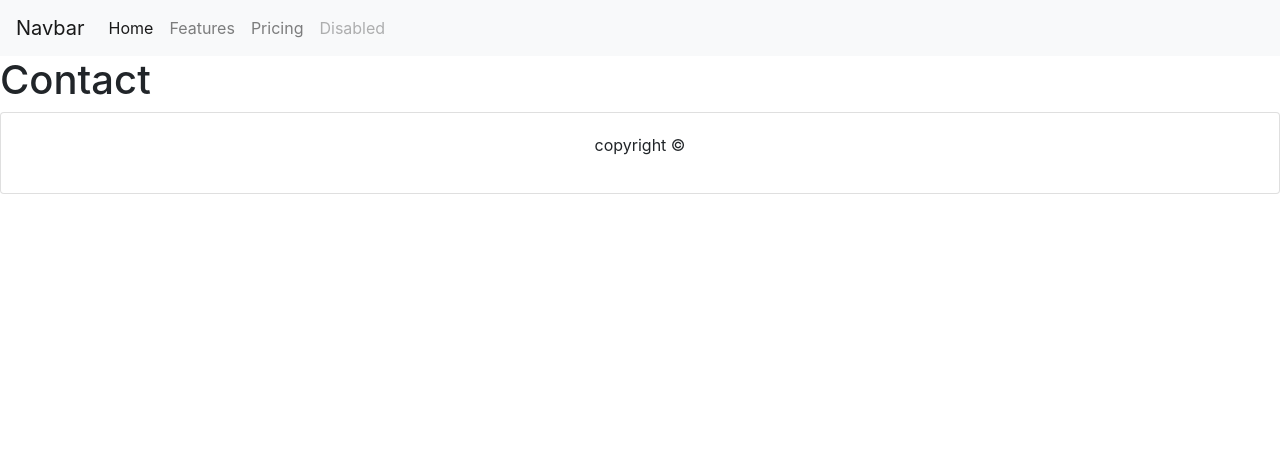
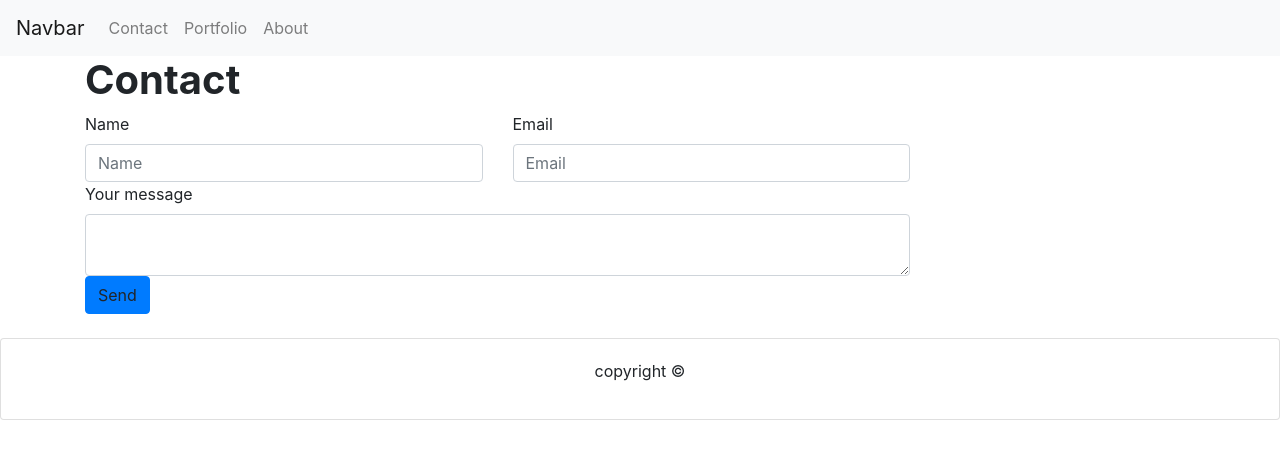
Before and after one commit to solemansay/My_portfolio, a plain HTML site: page contact.html in a window 1280 px wide. Drawn offline with nearby package versions, Linux system fonts and the light colour scheme.

```diff
--- a/contact.html
+++ b/contact.html
@@ -21,22 +21,76 @@
         </button>
         <div class="collapse navbar-collapse" id="navbarNavAltMarkup">
             <div class="navbar-nav">
-                <a class="nav-item nav-link active" href="#">Home <span class="sr-only">(current)</span></a>
-                <a class="nav-item nav-link" href="#">Features</a>
-                <a class="nav-item nav-link" href="#">Pricing</a>
-                <a class="nav-item nav-link disabled" href="#" tabindex="-1" aria-disabled="true">Disabled</a>
+                <a class="nav-item nav-link" href="contact.html">Contact</a>
+                <a class="nav-item nav-link" href="portfolio.html">Portfolio</a>
+                <a class="nav-item nav-link" href="index.html">About</a>
             </div>
         </div>
     </nav>
 
+    <div class="container">
 
-    <h1>Contact</h1>
+        <section class="mb-4">
+
+            <h1 class="h1-responsive font-weight-bold"> Contact</h1>
 
 
+            <div class="row">
+
+                <div class="col-md-9 mb-md-0 mb-5">
+                    <form id="contact-form" name="contact-form" action="mail.php" method="POST">
+
+                        <div class="row">
+
+                            <div class="col-md-6">
+                                <div class="md-form mb-0">
+                                    <label for="name" class="">Name</label>
+                                    <input type="text" id="name" name="name" class="form-control" placeholder="Name">
+                                </div>
+                            </div>
+
+                            <div class="col-md-6">
+                                <div class="md-form mb-0">
+                                    <label for="email" class="">Email</label>
+                                    <input type="text" id="email" name="email" class="form-control" placeholder="Email">
+                                </div>
+                            </div>
+
+
+                        </div>
+
+
+                        <div class="row">
+
+
+                            <div class="col-12">
+
+                                <div class="md-form">
+                                    <label for="message">Your message</label>
+                                    <textarea type="text" id="message" name="message" rows="2"
+                                        class="form-control md-textarea"></textarea>
+                                </div>
+
+                            </div>
+                        </div>
+
+                    </form>
+
+                    <div class="text-md-left">
+                        <a class="btn btn-primary" onclick="document.getElementById('contact-form').submit();">Send</a>
+                    </div>
+                    <div class="status"></div>
+                </div>
+
+            </div>
+
+        </section>
+
+    </div>
 
     <footer class="card">
         <div class="card-body">
-            <p  class="text-center">
+            <p class="text-center">
                 copyright &#169;
             </p>
         </div>
```
Also changed, not shown: index.html (+6 -8 lines), portfolio.html (+28 -5 lines).
